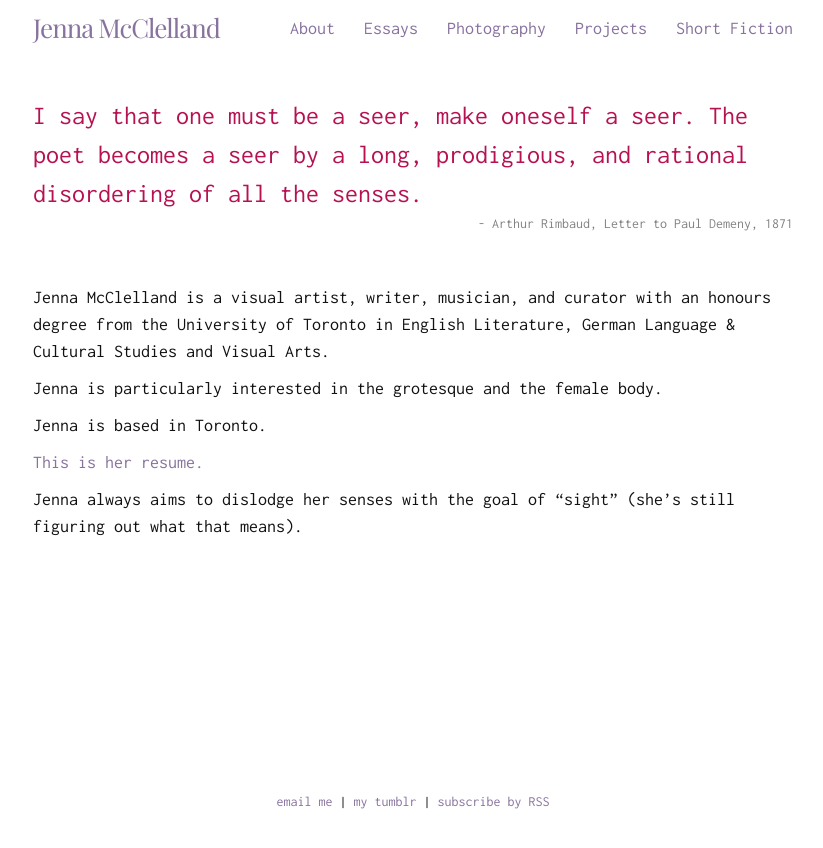
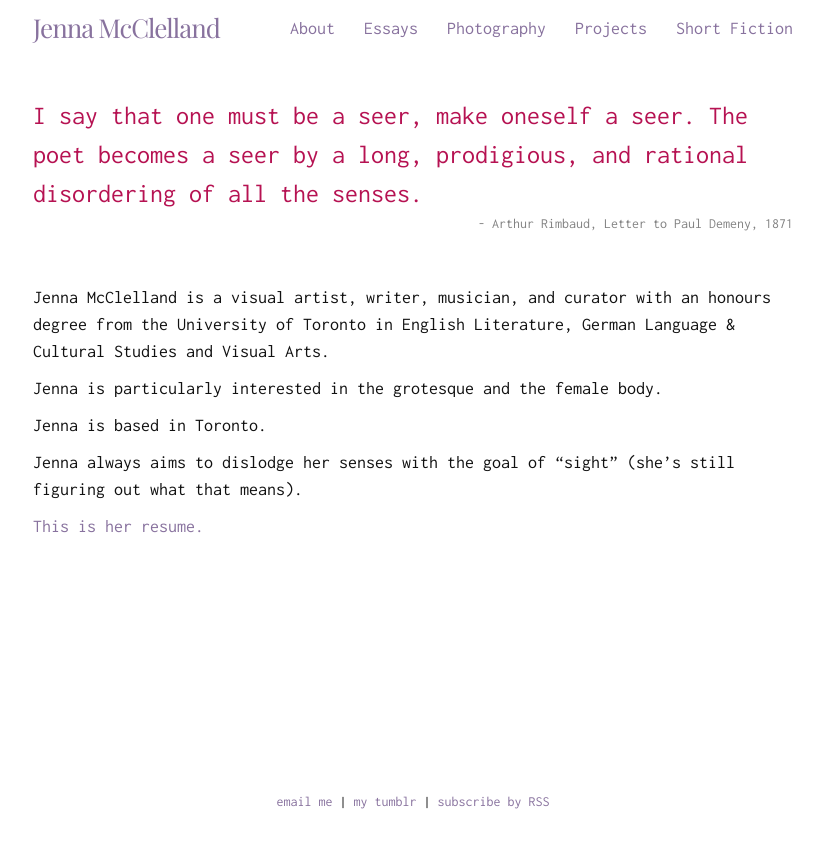
Before and after one commit to jennamcclelland/jennamcclelland.github.io, a Jekyll site: the page built from about.html, in a window 1280 px wide. Shown: the top 848 px of the page, without its empty margins (227-1050 px from the left). Built offline with Jekyll 4.4.1, drawn with Linux system fonts in a browser that asks for light colours; some of the changed lines change nothing that is shown.

Commit message:
moving resume link

```diff
--- a/about.html
+++ b/about.html
@@ -19,9 +19,9 @@ permalink: /about/
         </p>
         <p>Jenna is particularly interested in the grotesque and the female body.</p>
         <p>Jenna is based in Toronto.</p>
+        <p>Jenna always aims to dislodge her senses with the goal of “sight” (she’s still figuring out what that means).</p>
         <p>
             <a href="/assets/resume.pdf">This is her resume.</a>
         </p>
-        <p>Jenna always aims to dislodge her senses with the goal of “sight” (she’s still figuring out what that means).</p>
     </div>
 </div>
```
